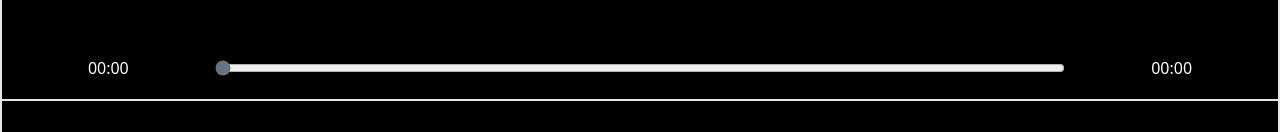
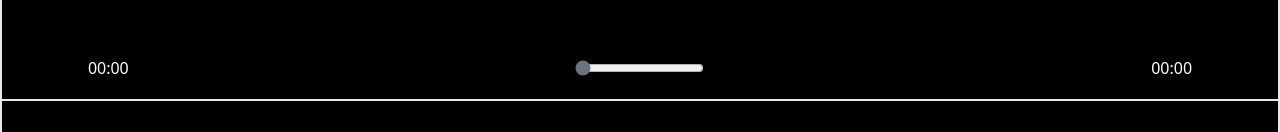
Before and after one commit to hielo5/Reproductor, a plain HTML site: page index.html in a window 1280 px wide. Shown: the part 193-325 px from the top of the page. Drawn offline with nearby package versions, Linux system fonts and the light colour scheme.

Commit message:
Update index.html

```diff
--- a/index.html
+++ b/index.html
@@ -47,7 +47,7 @@
       </div>
     </div>
 
-    <div class="grid grid-cols-6 text-center">
+    <div class="grid grid-cols-6 text-center place-items-center">
       <div class="current-time grid place-items-center select-none">00:00</div>
       <input type="range" min="1" max="100" value="0"
         class="seek_slider col-span-4 accent-gray-500 grid place-items-center" onchange="seekTo()">
```
